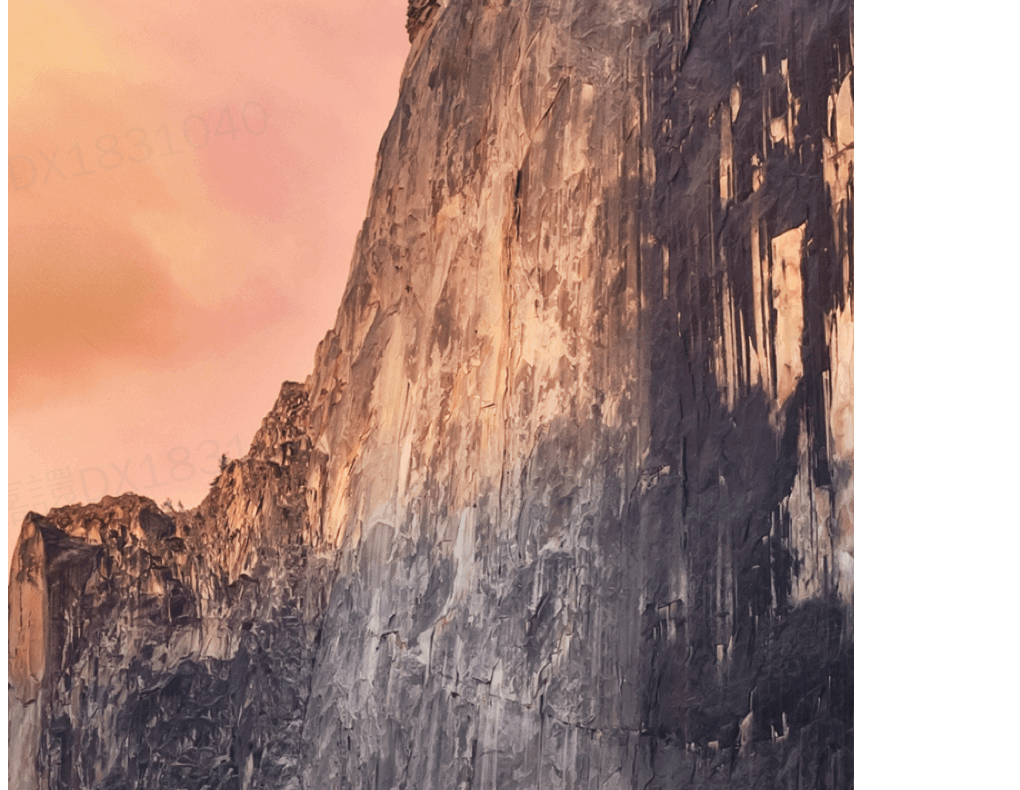
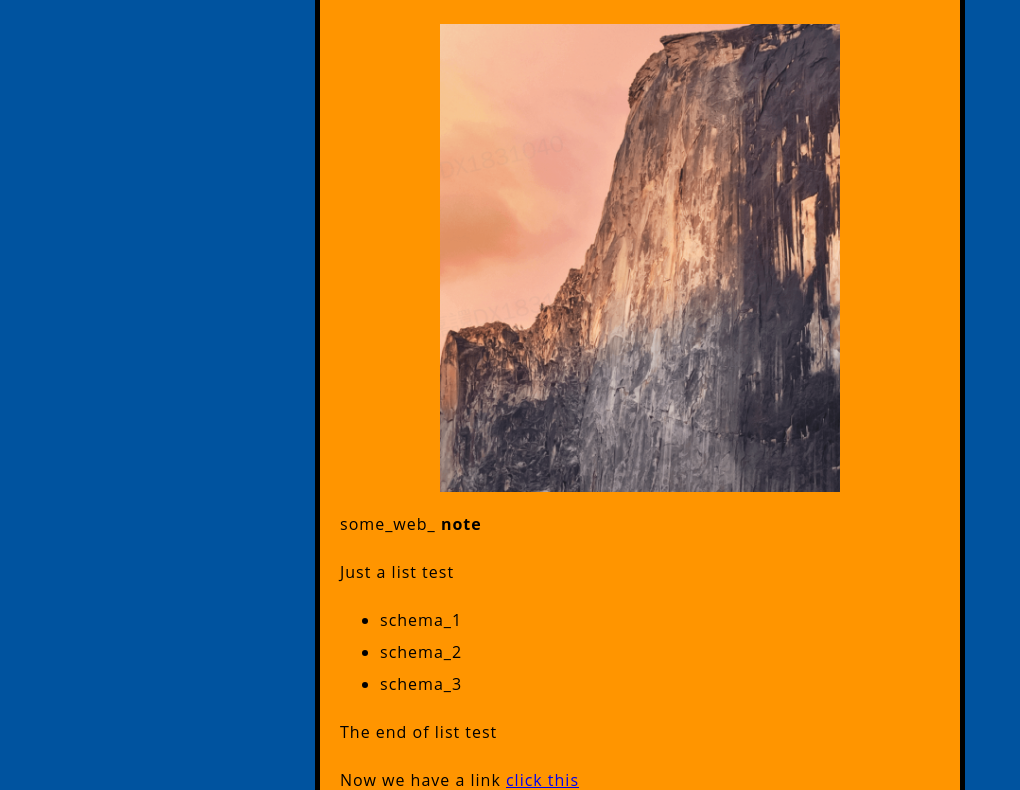
Before and after one commit to yingjiaxuan/webTest, a plain HTML site: page index.html in a window 1280 px wide. Shown: the part 143-933 px from the top of the page, without its empty margins (0-1020 px from the left). Drawn offline with Linux system fonts and the light colour scheme; a web font is replaced by a local one.

Commit message:
最简单的三驾马车hello world

```diff
--- a/index.html
+++ b/index.html
@@ -3,8 +3,24 @@
 <head>
   <meta charset="UTF-8">
   <title>My_Test_WebPage</title>
+  <link href="styles/style.css" rel="stylesheet">
+  <link href="https://fonts.font.im/css?family=Open+Sans" rel="stylesheet" type="text/css">
 </head>
 <body>
-  <img src="images/test-pic.png" alt="My_Test_WebPage">
+  <h1>main-topic</h1>
+  <img src="images/test-pic.png" alt="Test_Picture">
+<!--  图像元素不需要通过内容来产生效果-->
+<!--  <h>表示标题，<p>表示文本内容-->
+  <p class="editor-note" id = "test_id"> some_web_ <strong> note </strong></p>
+  <p> Just a list test </p>
+  <ul>
+    <li>schema_1</li>
+    <li>schema_2</li>
+    <li>schema_3</li>
+  </ul>
+  <p> The end of list test </p>
+  <p> Now we have a link <a href = "https://developer.mozilla.org/zh-CN/docs/Learn/Getting_started_with_the_web/HTML_basics"> click this </a> </p>
+
+  <script src="scripts/main.js" defer></script>
 </body>
 </html>
--- /dev/null
+++ b/scripts/main.js
@@ -0,0 +1,2 @@
+let myHeading = document.querySelector('h1');   //  捕获h1这个属性
+myHeading.textContent = 'Hello World';
--- /dev/null
+++ b/styles/style.css
@@ -0,0 +1,34 @@
+html {
+  /* px 表示 “像素（pixels）”: 基础字号为 10 像素 */
+  font-size: 10px;
+  /* Google fonts 输出的 CSS */
+  font-family: 'Open Sans', sans-serif;
+}
+html {
+  background-color: #00539F;
+}
+body {
+  width: 600px;
+  margin: 0 auto;
+  background-color: #FF9500;
+  padding: 0 20px 20px 20px;
+  border: 5px solid black;
+}
+
+h1 {
+  font-size: 60px;
+  text-align: center;
+}
+
+p, li {
+  font-size: 16px;
+  /* line-height 后而可以跟不同的参数，如果是数字，就是当前字体大小乘上数字 */
+  line-height: 2;
+  letter-spacing: 1px;
+}
+
+img {
+  width: 400px;
+  display: block;
+  margin: 0 auto;
+}
```
